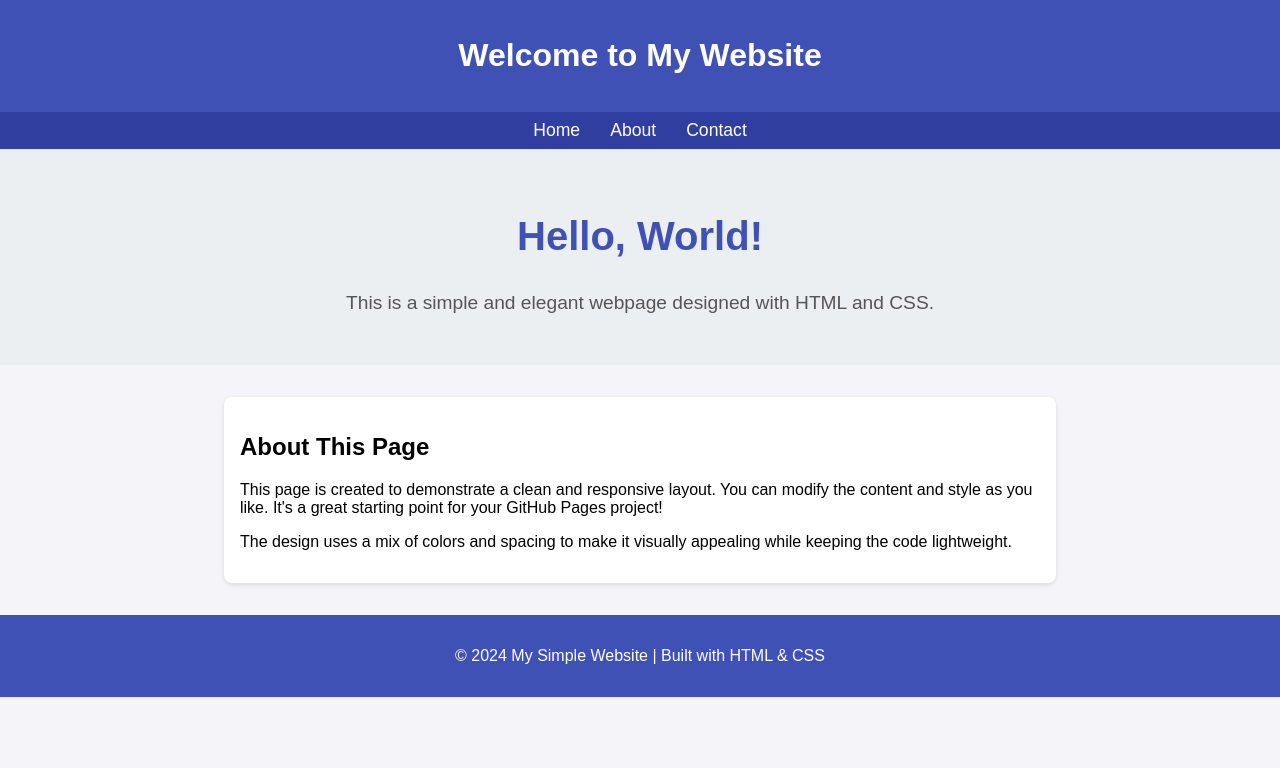
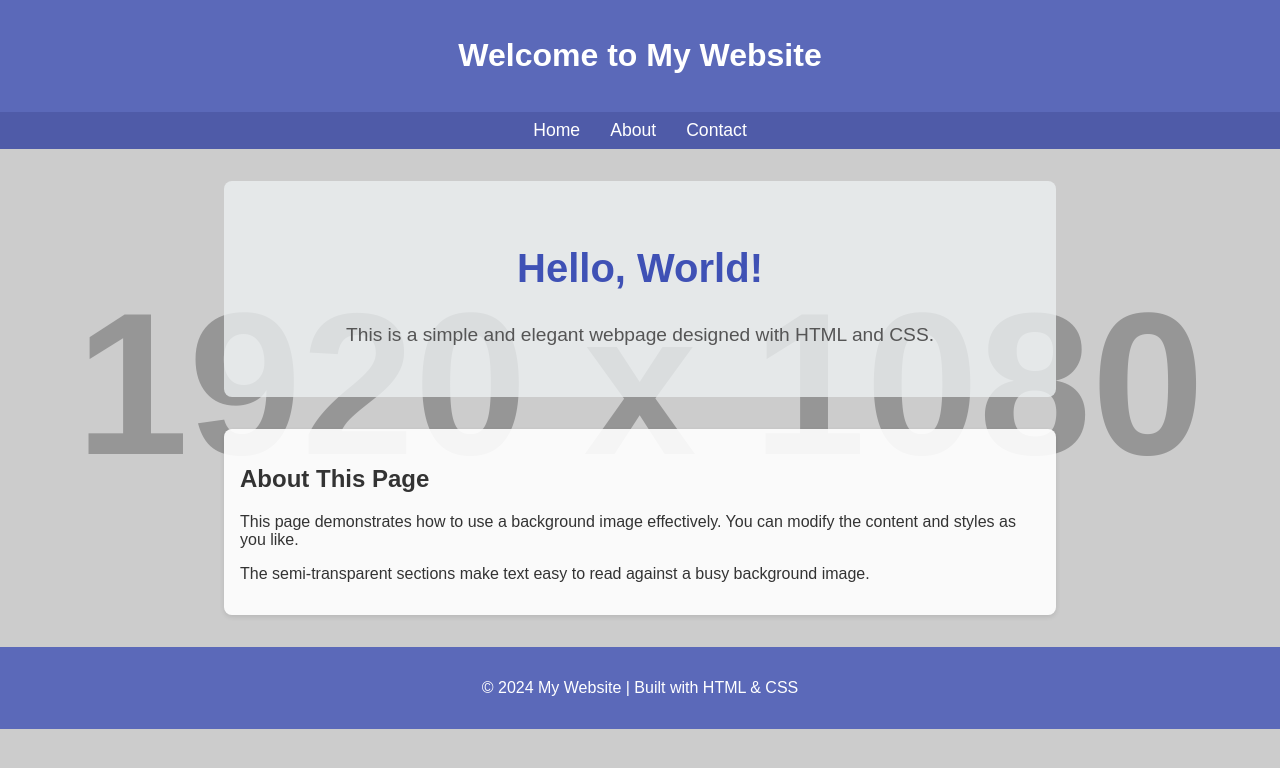
Before and after one commit to GDMUYU/gdmy, a plain HTML site: page index.html in a window 1280 px wide. Drawn offline with Linux system fonts and the light colour scheme; placeholder pictures from the web are drawn by us.

Commit message:
Update index.html

```diff
--- a/index.html
+++ b/index.html
@@ -3,22 +3,24 @@
 <head>
     <meta charset="UTF-8">
     <meta name="viewport" content="width=device-width, initial-scale=1.0">
-    <title>My Simple Website</title>
+    <title>My Website with Background Image</title>
     <style>
         body {
             font-family: Arial, sans-serif;
             margin: 0;
             padding: 0;
-            background-color: #f4f4f9;
+            background: url('https://via.placeholder.com/1920x1080') no-repeat center center fixed;
+            background-size: cover;
+            color: white; /* 设置文字颜色为白色，方便在深色背景上阅读 */
         }
         header {
-            background: #3f51b5;
+            background: rgba(63, 81, 181, 0.8); /* 半透明背景 */
             color: white;
             padding: 1rem 0;
             text-align: center;
         }
         nav {
-            background: #303f9f;
+            background: rgba(48, 63, 159, 0.8);
             display: flex;
             justify-content: center;
             padding: 0.5rem 0;
@@ -35,7 +37,10 @@
         .hero {
             text-align: center;
             padding: 2rem 1rem;
-            background: #eceff1;
+            background: rgba(236, 239, 241, 0.8); /* 半透明的背景覆盖部分 */
+            margin: 2rem auto;
+            max-width: 800px;
+            border-radius: 8px;
         }
         .hero h1 {
             font-size: 2.5rem;
@@ -49,13 +54,14 @@
             max-width: 800px;
             margin: 2rem auto;
             padding: 1rem;
-            background: white;
+            background: rgba(255, 255, 255, 0.9);
             border-radius: 8px;
             box-shadow: 0 2px 5px rgba(0, 0, 0, 0.1);
+            color: #333;
         }
         footer {
             text-align: center;
-            background: #3f51b5;
+            background: rgba(63, 81, 181, 0.8);
             color: white;
             padding: 1rem 0;
             margin-top: 2rem;
@@ -78,16 +84,15 @@
     <section class="content">
         <h2>About This Page</h2>
         <p>
-            This page is created to demonstrate a clean and responsive layout.
-            You can modify the content and style as you like.
-            It's a great starting point for your GitHub Pages project!
+            This page demonstrates how to use a background image effectively.
+            You can modify the content and styles as you like.
         </p>
         <p>
-            The design uses a mix of colors and spacing to make it visually appealing while keeping the code lightweight.
+            The semi-transparent sections make text easy to read against a busy background image.
         </p>
     </section>
     <footer>
-        <p>© 2024 My Simple Website | Built with HTML & CSS</p>
+        <p>© 2024 My Website | Built with HTML & CSS</p>
     </footer>
 </body>
 </html>
```
